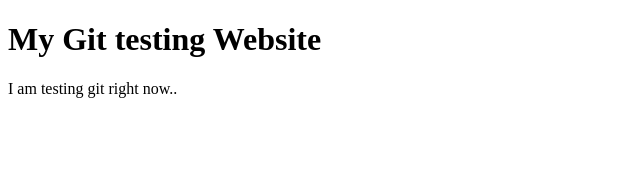
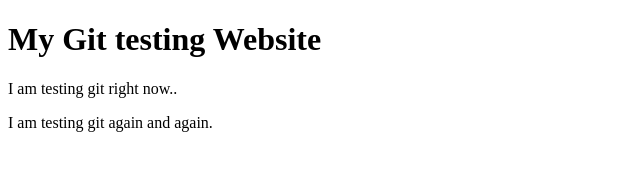
Before and after one commit to alexandermushibwe/myapptestingsample, a plain HTML site: page index.html in a window 1280 px wide. Shown: the whole page, without its empty margins (0-640 px from the left). Drawn offline with Linux system fonts and the light colour scheme.

Commit message:
Changed the index.html for a third time.

```diff
--- a/index.html
+++ b/index.html
@@ -4,5 +4,6 @@
   <body>
     <h1>My Git testing Website</h1>
     <p>I am testing git right now..</p>
+    <p>I am testing git again and again.</p>
   </body>
 </html>
```
